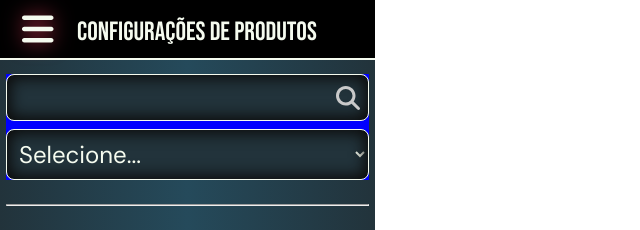
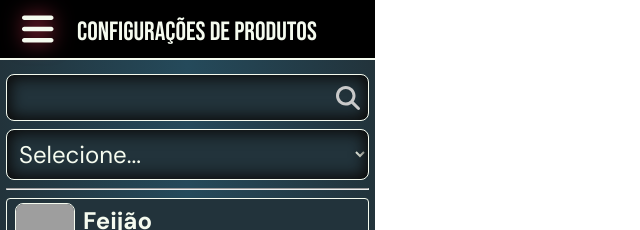
Before and after one commit to Grupo-2-Sustentare/sustentare-web, a React (Create React App) app: page /configuracoes-de-produtos in a window 1280 px wide. Shown: the top 230 px of the page, without its empty margins (0-640 px from the left). Built offline with nearby package versions, Linux system fonts and the light colour scheme; grey boxes are pictures that could not be loaded; a web font is replaced by a local one.

Commit message:
Ajuste da Tela de configurações - feito

```diff
--- a/src/pages/configuracoes-de-produtos/Configuracoes-de-produtos.module.css
+++ b/src/pages/configuracoes-de-produtos/Configuracoes-de-produtos.module.css
@@ -1,19 +1,14 @@
 .divFiltroEBusca{
     display: flex;
     flex-direction: column;
-    /* height: 200px; */
-    background-color: blue;
-    align-items: center;
-    justify-content: center;
-    /* padding: 6px; */
+    width: 100%;
     gap: 8px;
-    width: 100%;
 }
 .divPrincipal{
     display: flex;
     flex-direction: column;
     justify-content: flex-start;
-    gap: 24px;
+    gap: 8px;
     width: 100%;
     height: 634px;
     padding: 6px;
```
